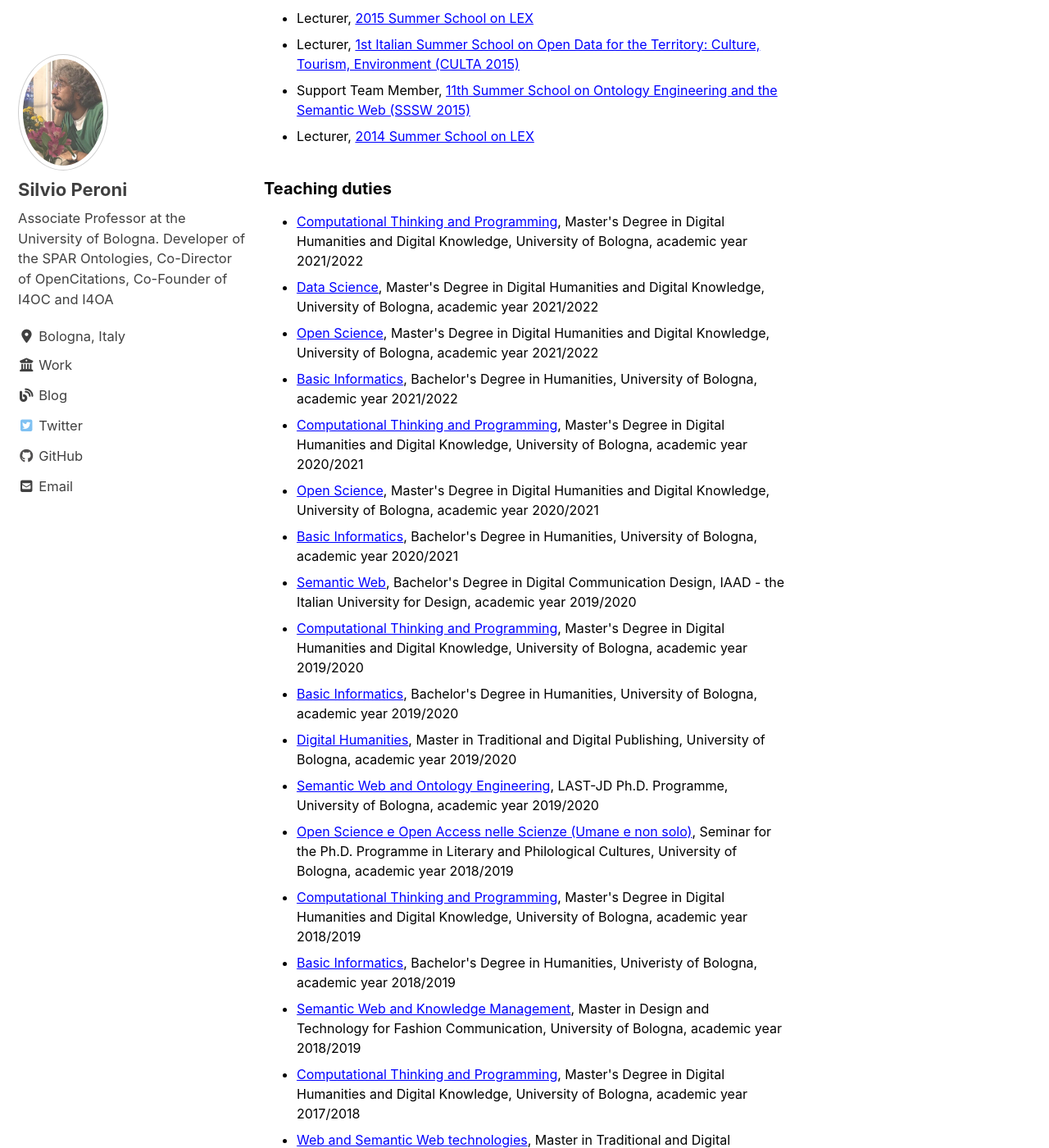
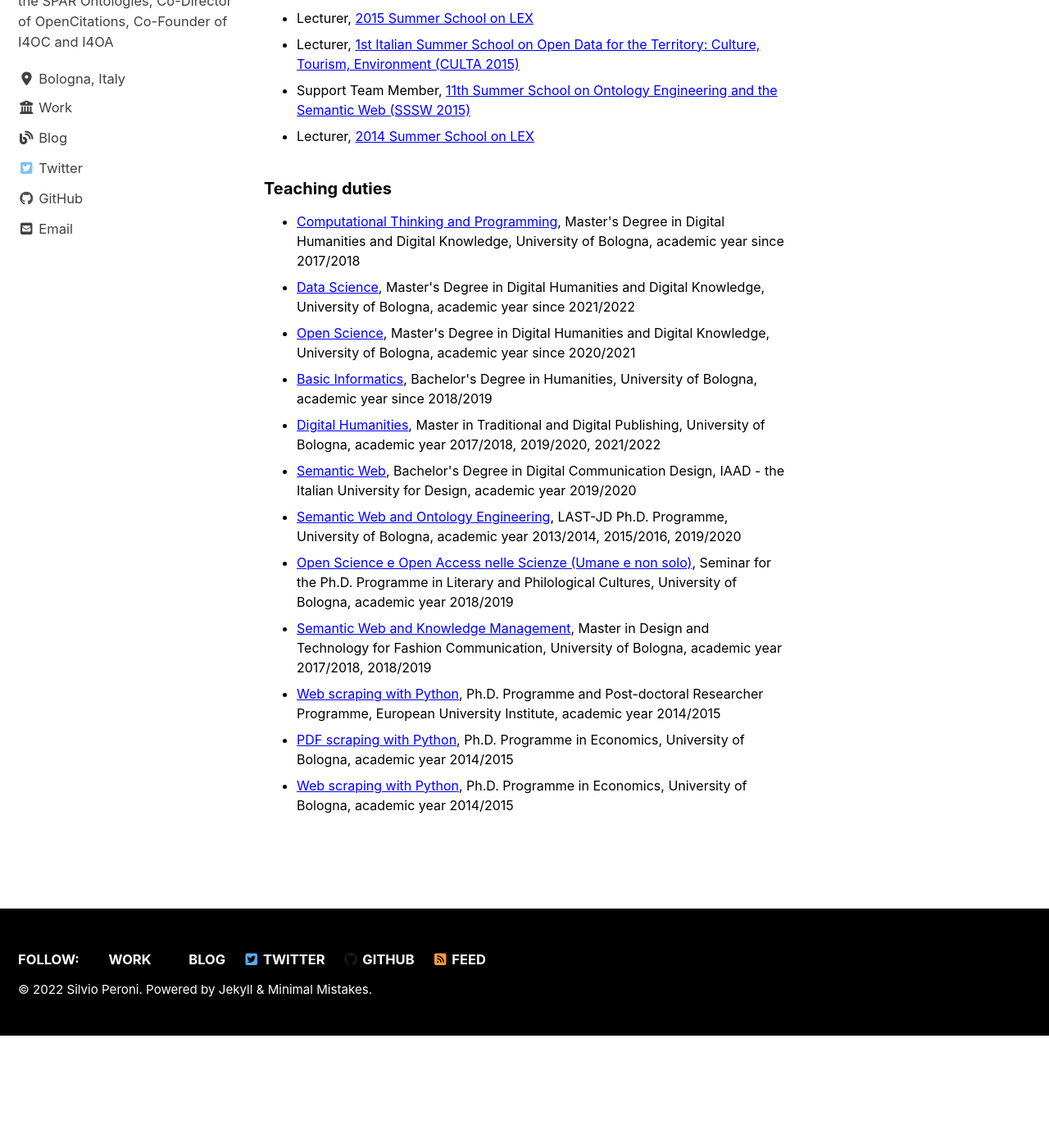
Before and after one commit to essepuntato/essepuntato.github.io, a Jekyll site: the page built from _pages/activities.md, in a window 1280 px wide and 1400 px high, scrolled down 5501 px. Shown: the whole window at 82% size. Built offline with Jekyll 4.4.1, drawn with Linux system fonts in a browser that asks for light colours; cached includes are drawn as plain includes; nearby versions of some CDN libraries; after the commit the page ends 6764 px from its top, so only the background shows below that; some of the changed text lies outside the part shown.

Commit message:
Update teaching.yml

```diff
--- a/_data/activities/teaching.yml
+++ b/_data/activities/teaching.yml
@@ -1,102 +1,47 @@
 - name: "Computational Thinking and Programming"
   degree: "Master's Degree in Digital Humanities and Digital Knowledge, University of Bologna"
   url: "https://www.unibo.it/en/teaching/course-unit-catalogue/course-unit/2021/467045"
-  aa: "2021/2022"
+  aa: "since 2017/2018"
 
 - name: "Data Science"
   degree: "Master's Degree in Digital Humanities and Digital Knowledge, University of Bologna"
   url: "https://www.unibo.it/en/teaching/course-unit-catalogue/course-unit/2021/467046"
-  aa: "2021/2022"
+  aa: "since 2021/2022"
 
 - name: "Open Science"
   degree: "Master's Degree in Digital Humanities and Digital Knowledge, University of Bologna"
   url: "https://www.unibo.it/en/teaching/course-unit-catalogue/course-unit/2021/443753"
-  aa: "2021/2022"
+  aa: "since 2020/2021"
 
 - name: "Basic Informatics"
   degree: "Bachelor's Degree in Humanities, University of Bologna"
   url: "https://www.unibo.it/en/teaching/course-unit-catalogue/course-unit/2021/458983"
-  aa: "2021/2022"
+  aa: "since 2018/2019"
 
-- name: "Computational Thinking and Programming"
-  degree: "Master's Degree in Digital Humanities and Digital Knowledge, University of Bologna"
-  url: "https://www.unibo.it/en/teaching/course-unit-catalogue/course-unit/2020/424624"
-  aa: "2020/2021"
-
-- name: "Open Science"
-  degree: "Master's Degree in Digital Humanities and Digital Knowledge, University of Bologna"
-  url: "https://www.unibo.it/en/teaching/course-unit-catalogue/course-unit/2020/443753"
-  aa: "2020/2021"
-
-- name: "Basic Informatics"
-  degree: "Bachelor's Degree in Humanities, University of Bologna"
-  url: "https://www.unibo.it/en/teaching/course-unit-catalogue/course-unit/2020/458983"
-  aa: "2020/2021"
+- name: "Digital Humanities"
+  degree: "Master in Traditional and Digital Publishing, University of Bologna"
+  url: "https://master.unibo.it/editoria/it"
+  aa: "2017/2018, 2019/2020, 2021/2022"
 
 - name: "Semantic Web"
   degree: "Bachelor's Degree in Digital Communication Design, IAAD - the Italian University for Design"
   url: "https://www.iaad.it/en/digital/"
   aa: "2019/2020"
 
-- name: "Computational Thinking and Programming"
-  degree: "Master's Degree in Digital Humanities and Digital Knowledge, University of Bologna"
-  url: "http://www.unibo.it/en/teaching/course-unit-catalogue/course-unit/2019/424624"
-  aa: "2019/2020"
-
-- name: "Basic Informatics"
-  degree: "Bachelor's Degree in Humanities, University of Bologna"
-  url: "https://www.unibo.it/en/teaching/course-unit-catalogue/course-unit/2019/394759"
-  aa: "2019/2020"
-
-- name: "Digital Humanities"
-  degree: "Master in Traditional and Digital Publishing, University of Bologna"
-  url: "https://master.unibo.it/editoria/it"
-  aa: "2019/2020"
-
 - name: "Semantic Web and Ontology Engineering"
   degree: "LAST-JD Ph.D. Programme, University of Bologna"
   url: "http://www.last-jd.eu/"
-  aa: "2019/2020"
+  aa: "2013/2014, 2015/2016, 2019/2020"
 
 - name: "Open Science e Open Access nelle Scienze (Umane e non solo)"
   degree: "Seminar for the Ph.D. Programme in Literary and Philological Cultures, University of Bologna"
   url: "https://github.com/open-sci/seminar-2019-06"
   aa: "2018/2019"
 
-- name: "Computational Thinking and Programming"
-  degree: "Master's Degree in Digital Humanities and Digital Knowledge, University of Bologna"
-  url: "http://www.unibo.it/en/teaching/course-unit-catalogue/course-unit/2018/424624"
-  aa: "2018/2019"
-
-- name: "Basic Informatics"
-  degree: "Bachelor's Degree in Humanities, Univeristy of Bologna"
-  url: "https://www.unibo.it/en/teaching/course-unit-catalogue/course-unit/2018/394759"
-  aa: "2018/2019"
-
 - name: "Semantic Web and Knowledge Management"
   degree: "Master in Design and Technology for Fashion Communication, University of Bologna"
   url: "https://master.unibo.it/fashion-communication/it"
-  aa: "2018/2019"
-
-- name: "Computational Thinking and Programming"
-  degree: "Master's Degree in Digital Humanities and Digital Knowledge, University of Bologna"
-  url: "http://www.unibo.it/en/teaching/course-unit-catalogue/course-unit/2017/424624"
-  aa: "2017/2018"
-
-- name: "Web and Semantic Web technologies"
-  degree: "Master in Traditional and Digital Publishing, University of Bologna"
-  url: "https://master.unibo.it/editoria/it"
-  aa: "2017/2018"
-
-- name: "Semantic Web and Knowledge Management"
-  degree: "Master in Design and Technology for Fashion Communication, University of Bologna"
-  url: "https://master.unibo.it/fashion-communication/it"
-  aa: "2017/2018"
-
-- name: "Semantic Web and Ontology Engineering"
-  degree: "LAST-JD Ph.D. Programme, University of Bologna"
-  url: "http://www.last-jd.eu/"
-  aa: "2015/2016"
+  aa: "2017/2018, 2018/2019"
 
 - name: "Web scraping with Python"
   degree: "Ph.D. Programme and Post-doctoral Researcher Programme, European University Institute"
@@ -112,8 +57,3 @@
   degree: "Ph.D. Programme in Economics, University of Bologna"
   url: "https://phd.unibo.it/economics/en"
   aa: "2014/2015"
-
-- name: "Semantic Web and Ontology Engineering"
-  degree: "LAST-JD Ph.D. Programme, University of Bologna"
-  url: "http://www.last-jd.eu/"
-  aa: "2013/2014"
```
